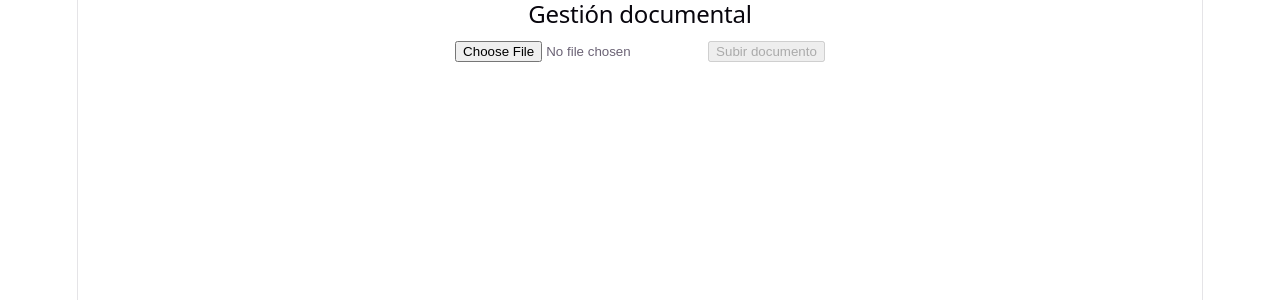
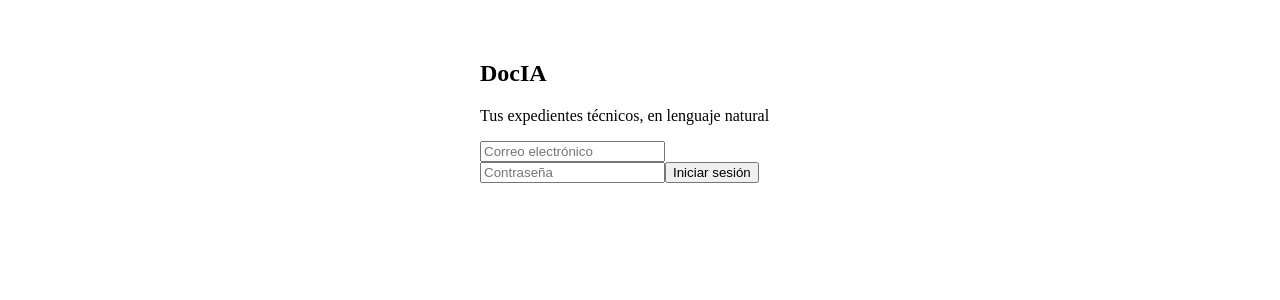
Before and after one commit to U23220925/docia-frontend, a Vue app: page / in a window 1280 px wide. Shown: the top 300 px of the page. Built offline with nearby package versions, Linux system fonts and the light colour scheme.

Commit message:
feat: pantalla de login con router y conexion al backend

```diff
--- a/src/App.vue
+++ b/src/App.vue
@@ -1,36 +1,3 @@
 <template>
-  <div>
-    <h2>Gestión documental</h2>
-    <input type="file" @change="onFileChange" />
-    <button @click="subir" :disabled="!archivo">Subir documento</button>
-    <p v-if="resultado">Subido: {{ resultado.nombreArchivo }} — Estado: {{ resultado.estadoProcesamiento }}</p>
-    <p v-if="error" style="color:red">{{ error }}</p>
-  </div>
+  <router-view />
 </template>
-
-<script setup>
-import { ref } from 'vue';
-import api from './services/api';
-
-const archivo = ref(null);
-const resultado = ref(null);
-const error = ref(null);
-
-function onFileChange(e) {
-  archivo.value = e.target.files[0];
-}
-
-async function subir() {
-  error.value = null;
-  const formData = new FormData();
-  formData.append('archivo', archivo.value);
-  try {
-    const { data } = await api.post('/documentos?idProyecto=1', formData, {
-      headers: { 'Content-Type': 'multipart/form-data' }
-    });
-    resultado.value = data;
-  } catch (e) {
-    error.value = e.response?.data?.message || 'Error al sub  ir el documento';
-  }
-}
-</script>
--- /dev/null
+++ b/src/router/index.js
@@ -0,0 +1,13 @@
+import { createRouter, createWebHistory } from 'vue-router';
+import Login from '../views/Login.vue';
+import GestionDocumental from '../views/GestionDocumental.vue';
+
+const routes = [
+  { path: '/', component: Login },
+  { path: '/documentos', component: GestionDocumental },
+];
+
+export default createRouter({
+  history: createWebHistory(),
+  routes,
+});
--- /dev/null
+++ b/src/views/Login.vue
@@ -0,0 +1,32 @@
+<template>
+  <div style="max-width: 320px; margin: 60px auto;">
+    <h2>DocIA</h2>
+    <p>Tus expedientes técnicos, en lenguaje natural</p>
+    <input v-model="correo" placeholder="Correo electrónico" />
+    <input v-model="password" type="password" placeholder="Contraseña" />
+    <button @click="iniciarSesion">Iniciar sesión</button>
+    <p v-if="error" style="color:red">{{ error }}</p>
+  </div>
+</template>
+
+<script setup>
+import { ref } from 'vue';
+import { useRouter } from 'vue-router';
+import api from '../services/api';
+
+const correo = ref('');
+const password = ref('');
+const error = ref(null);
+const router = useRouter();
+
+async function iniciarSesion() {
+  error.value = null;
+  try {
+    const { data } = await api.post('/usuarios/login', { correo: correo.value, password: password.value });
+    localStorage.setItem('usuario', JSON.stringify(data));
+    router.push('/documentos');
+  } catch (e) {
+    error.value = 'Credenciales incorrectas';
+  }
+}
+</script>
```
Also changed, not shown: src/main.js (+4 -4 lines).
